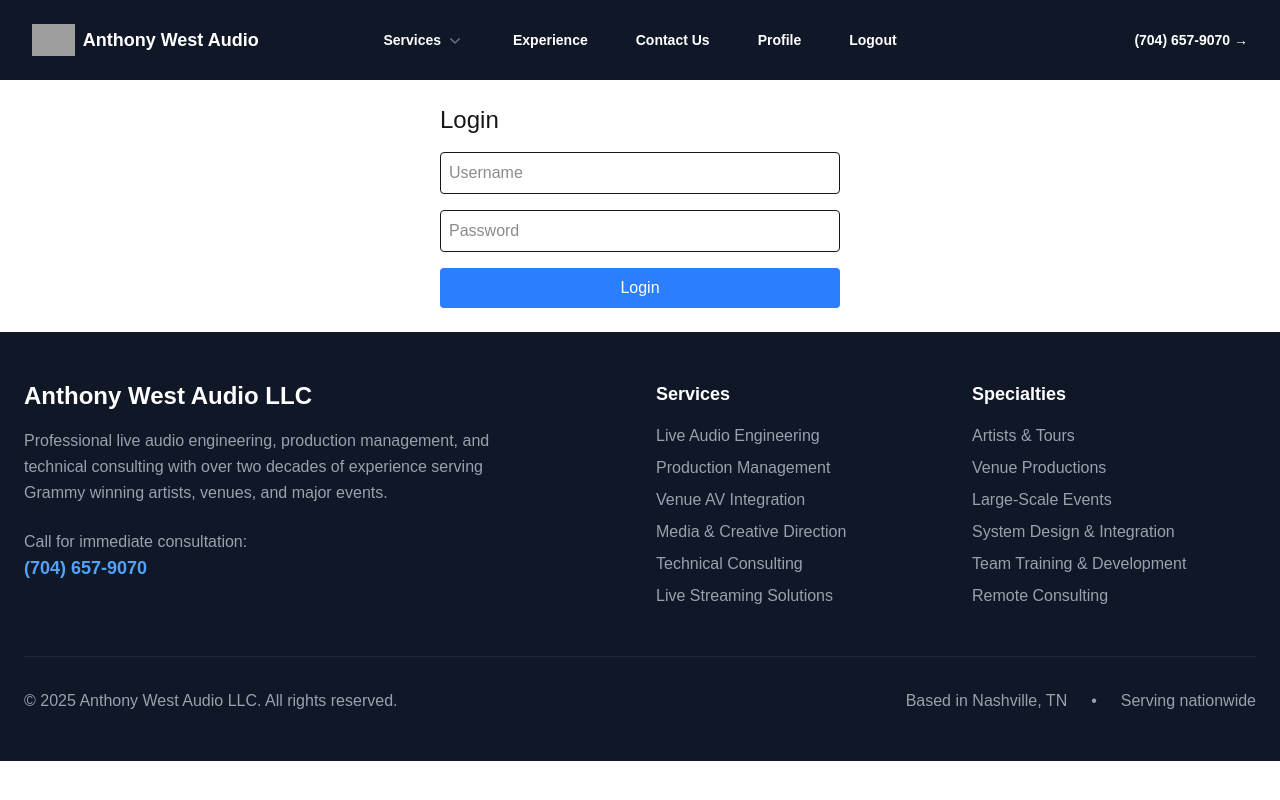
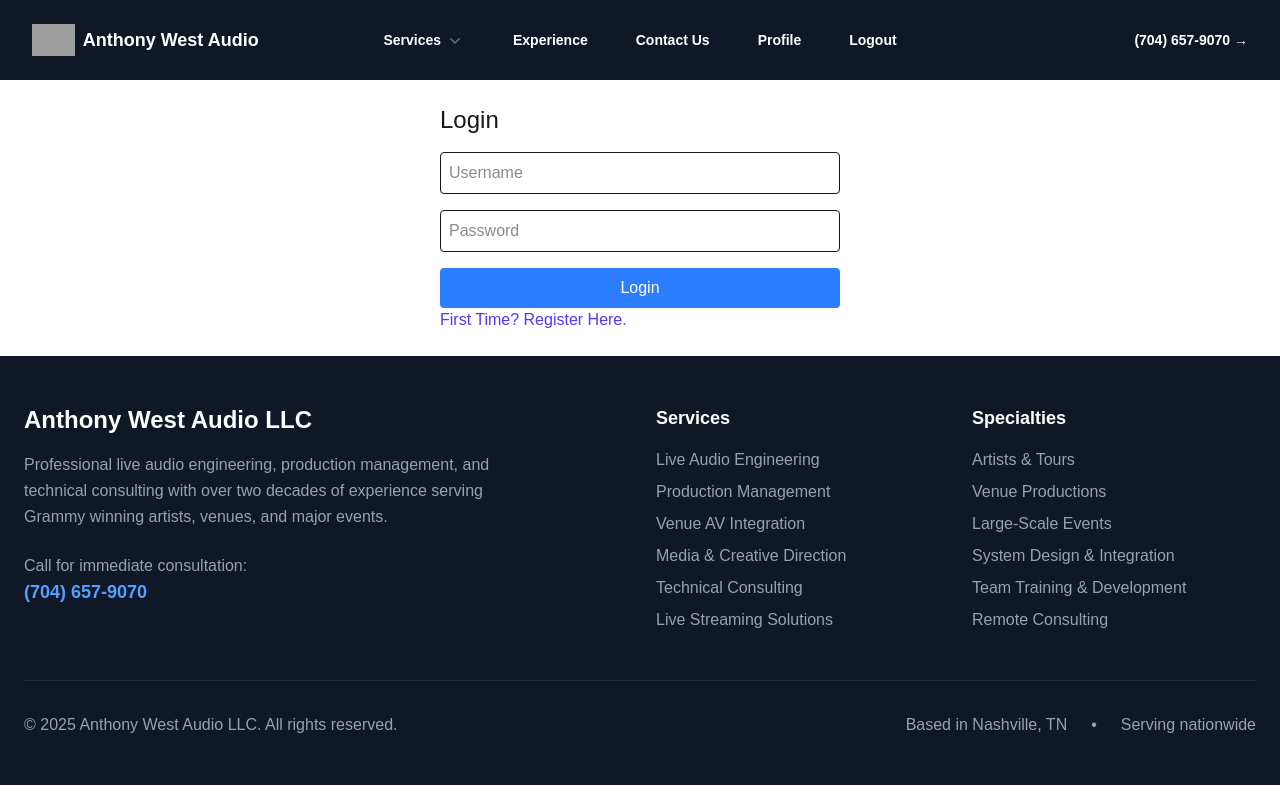
Before and after one commit to dwest1220/anthony-west-audio, a Next.js app: page /login in a window 1280 px wide. Built offline with nearby package versions, Linux system fonts and the light colour scheme; grey boxes are pictures that could not be loaded.

Commit message:
Final changes for MVP approval

```diff
--- a/src/app/login/page.js
+++ b/src/app/login/page.js
@@ -2,6 +2,7 @@
 import { useState } from 'react';
 import { useAuth } from '@/context/AuthContext';
 import { useRouter } from 'next/navigation';
+import Link from 'next/link';
 
 export default function LoginPage() {
   const [credentials, setCredentials] = useState({ username: '', password: '' });
@@ -55,6 +56,9 @@
       >
         {loading ? 'Logging in...' : 'Login'}
       </button>
+      <Link href="/register" className="font-medium text-indigo-600 hover:text-indigo-500">
+            First Time? Register Here.
+      </Link>
     </form>
   );
 }
--- a/src/app/register/page.js
+++ b/src/app/register/page.js
@@ -34,7 +34,7 @@
       setSuccess(true);
       // Redirect to login after successful registration
       setTimeout(() => {
-        router.push('/login');
+        router.push('/');
       }, 2000);
     } catch (err) {
       setError(err.message || 'Registration failed');
```
